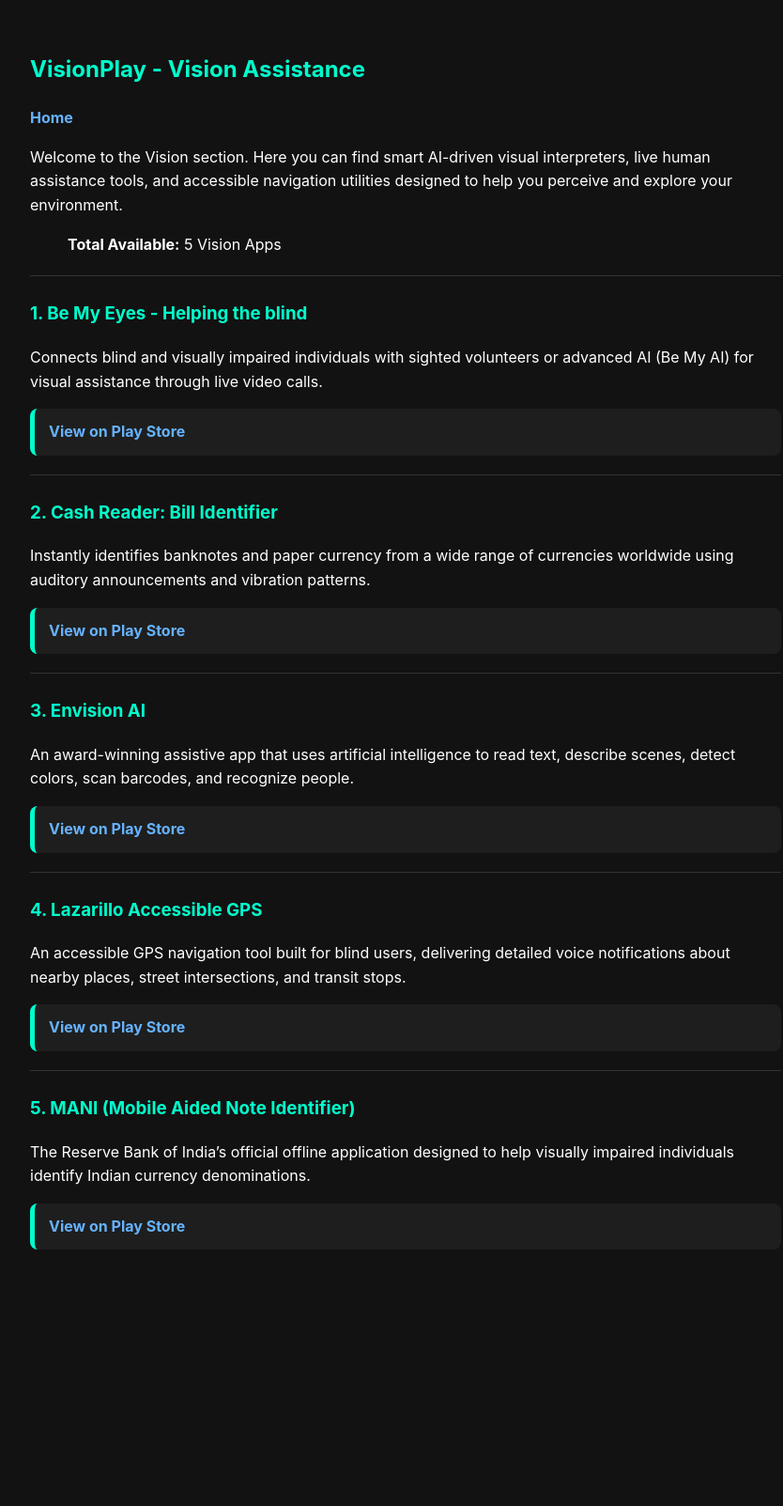
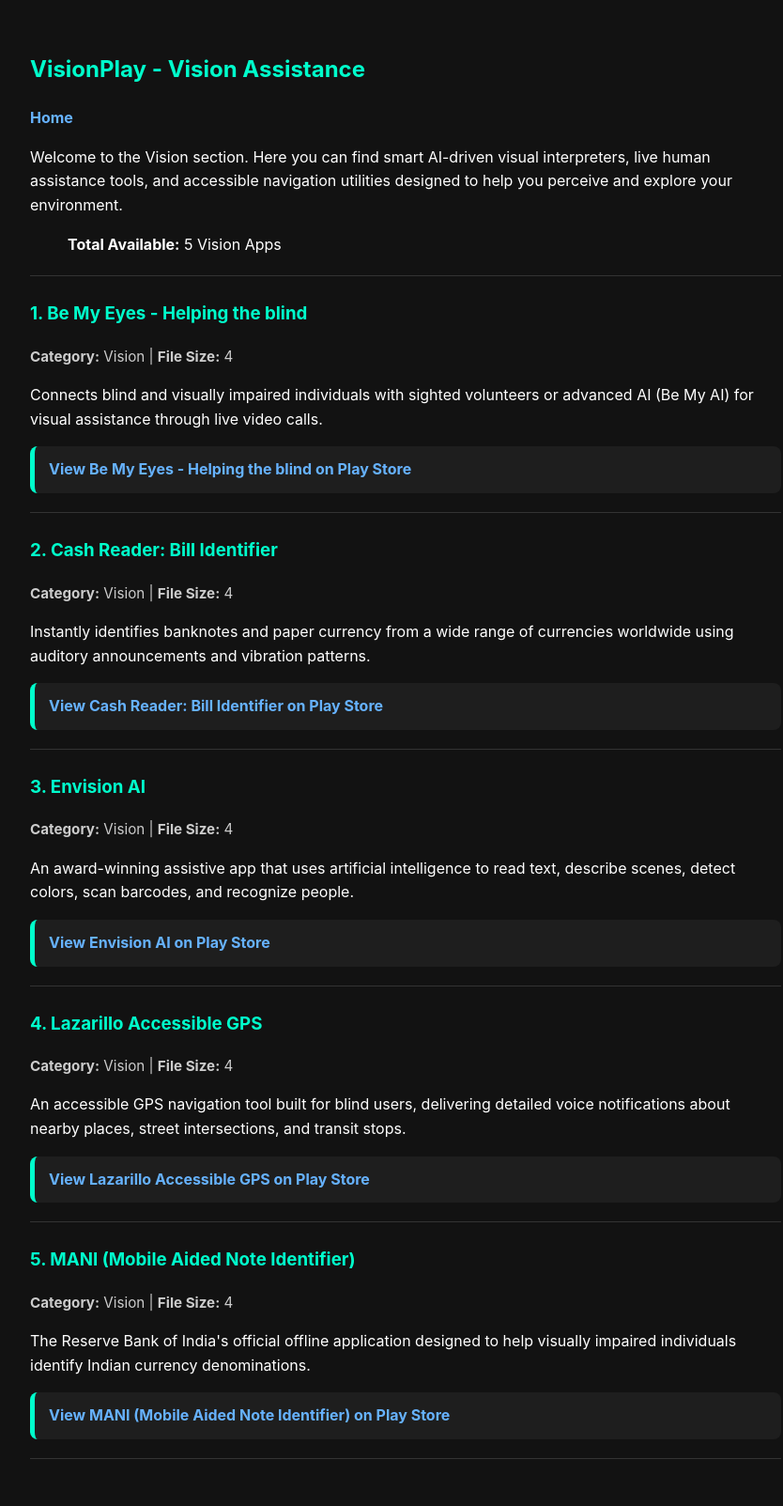
Before and after one commit to abhishekdey-hub/VisionPlay, a Jekyll site: the page built from vision/index.md, in a window 1280 px wide. Shown: the whole page at 94% size, without its empty margins (208-1042 px from the left). Built offline with Jekyll 4.4.1, drawn with Linux system fonts in a browser that asks for light colours; before the commit the page ends 1376 px from its top, so only the background shows below that; part of the change alters nothing that is shown.

Commit message:
Update index.md

```diff
--- a/vision/index.md
+++ b/vision/index.md
@@ -11,39 +11,12 @@ language: en
 
 Welcome to the Vision section. Here you can find smart AI-driven visual interpreters, live human assistance tools, and accessible navigation utilities designed to help you perceive and explore your environment.
 
-> **Total Available:** 5 Vision Apps
+{% assign sorted_apps = site.data.vision | sort_natural: "name" %}
+
+> **Total Available:** {{ sorted_apps.size }} Vision Apps
 
 ---
 
-### 1. Be My Eyes - Helping the blind
-Connects blind and visually impaired individuals with sighted volunteers or advanced AI (Be My AI) for visual assistance through live video calls.
-
-* [View on Play Store](https://play.google.com/store/apps/details?id=com.bemyeyes.bemyeyes)
-
----
-
-### 2. Cash Reader: Bill Identifier
-Instantly identifies banknotes and paper currency from a wide range of currencies worldwide using auditory announcements and vibration patterns.
-
-* [View on Play Store](https://play.google.com/store/apps/details?id=com.hayman.cashreader)
-
----
-
-### 3. Envision AI
-An award-winning assistive app that uses artificial intelligence to read text, describe scenes, detect colors, scan barcodes, and recognize people.
-
-* [View on Play Store](https://play.google.com/store/apps/details?id=com.letsenvision.envisionai)
-
----
-
-### 4. Lazarillo Accessible GPS
-An accessible GPS navigation tool built for blind users, delivering detailed voice notifications about nearby places, street intersections, and transit stops.
-
-* [View on Play Store](https://play.google.com/store/apps/details?id=com.lazarillo)
-
----
-
-### 5. MANI (Mobile Aided Note Identifier)
-The Reserve Bank of India's official offline application designed to help visually impaired individuals identify Indian currency denominations.
-
-* [View on Play Store](https://play.google.com/store/apps/details?id=com.rbi.mani)
+{% for app in sorted_apps %}
+  {% include app-card.html app=app index=forloop.index %}
+{% endfor %}
```
